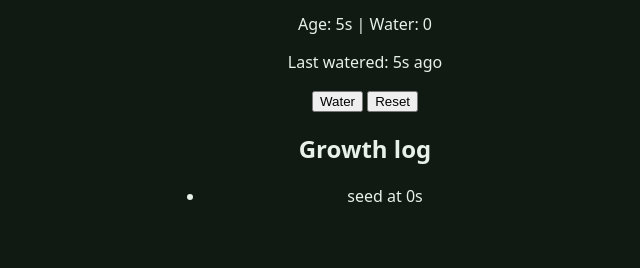
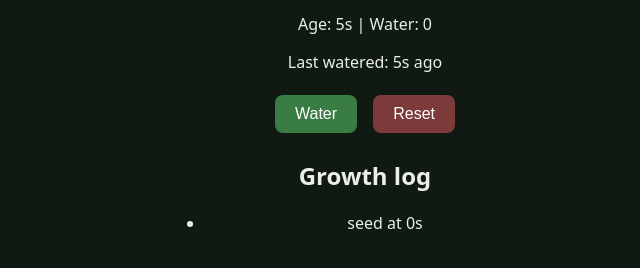
Before and after one commit to Ghost8911/Idle-Eden, a plain HTML site: page index.html in a window 1280 px wide. Shown: the part 122-390 px from the top of the page, without its empty margins (275-915 px from the left). Drawn offline with Linux system fonts and the light colour scheme.

Commit message:
style buttons

```diff
--- a/style.css
+++ b/style.css
@@ -12,6 +12,19 @@ main { max-width: 400px; margin: 40px auto; }
   background: green;
   transition: height 0.5s;
 }
+button {
+  background: #3a7d44;
+  color: white;
+  border: none;
+  border-radius: 8px;
+  padding: 10px 20px;
+  margin: 6px;
+  font-size: 1rem;
+  cursor: pointer;
+}
+button:hover { background: #4c9a58; }
+#reset { background: #7d3a3a; }
+#reset:hover { background: #9a4c4c; }
 #plant[data-stage="seed"] { background: brown; border-radius: 50%; }
 #plant[data-stage="sprout"] { background: lightgreen; }
 #plant[data-stage="plant"] { background: green; }
```
